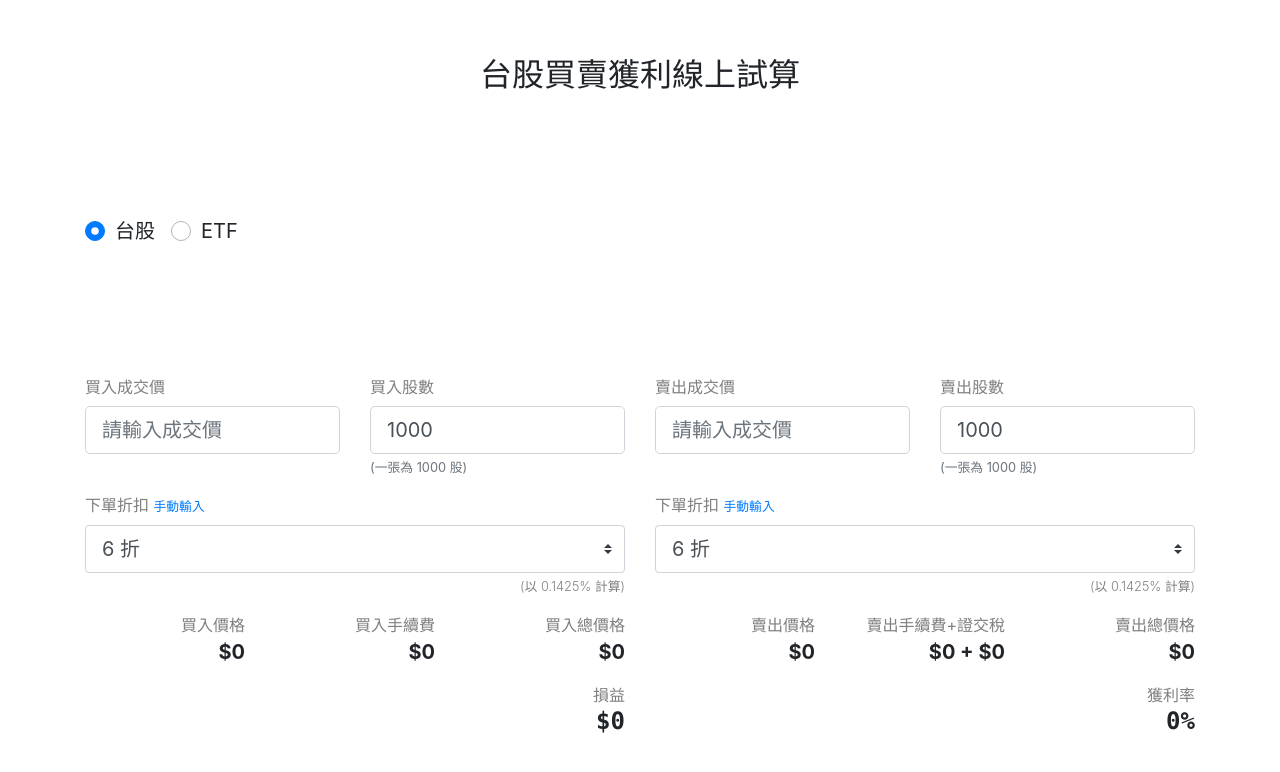
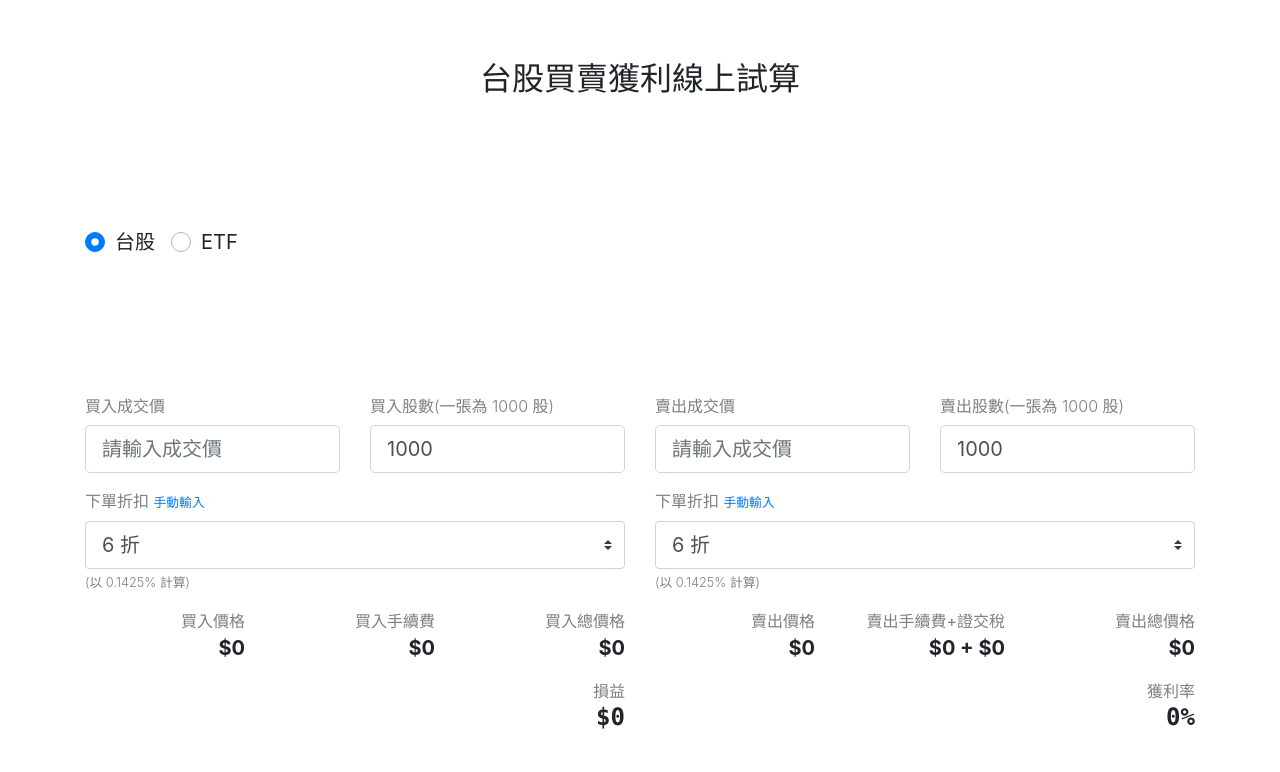
Before and after one commit to chiquitta/stock, a Vue app: page / in a window 1280 px wide. Shown: the top 772 px of the page. Built offline with nearby package versions, Linux system fonts and the light colour scheme; what vue-icon would draw is missing.

Commit message:
layout update

```diff
--- a/src/App.vue
+++ b/src/App.vue
@@ -48,9 +48,8 @@
             </b-col>
             <b-col cols="6" md="3" order="3" order-sm="2">
               <b-form-group
-                label="買入股數"
+                label="買入股數(一張為 1000 股)"
                 class="text-black-50 font-weight-light"
-                description="(一張為 1000 股)"
               >
                 <b-form-input v-model="buyNum" type="number" size="lg" placeholder="請輸入股數" />
               </b-form-group>
@@ -65,9 +64,8 @@
             </b-col>
             <b-col cols="6" md="3" order="4" order-sm="4">
               <b-form-group
-                label="賣出股數"
+                label="賣出股數(一張為 1000 股)"
                 class="text-black-50 font-weight-light"
-                description="(一張為 1000 股)"
               >
                 <b-form-input v-model="sellNum" type="number" size="lg" placeholder="請輸入股數" />
               </b-form-group>
@@ -83,11 +81,9 @@
               <b-input-group v-else append="折">
                 <b-form-input v-model="sellFee" type="number" size="lg" placeholder="請輸入" />
               </b-input-group>
-              <div class="text-right">
               <small class="text-black-50 font-weight-light">
                 (以 0.1425% 計算)
               </small>
-              </div>
             </b-col>
             <b-col cols="6" order="6" order-sm="6">
               <label class="text-black-50 font-weight-light">
@@ -100,11 +96,9 @@
               <b-input-group v-else append="折">
                 <b-form-input v-model="buyFee" type="number" size="lg" placeholder="請輸入" />
               </b-input-group>
-              <div class="text-right">
               <small class="text-black-50 font-weight-light">
                 (以 0.1425% 計算)
               </small>
-              </div>
             </b-col>
           </b-row>
           <b-row class="pt-3">
```
Lines whose indentation alone changed are shown as unchanged.
